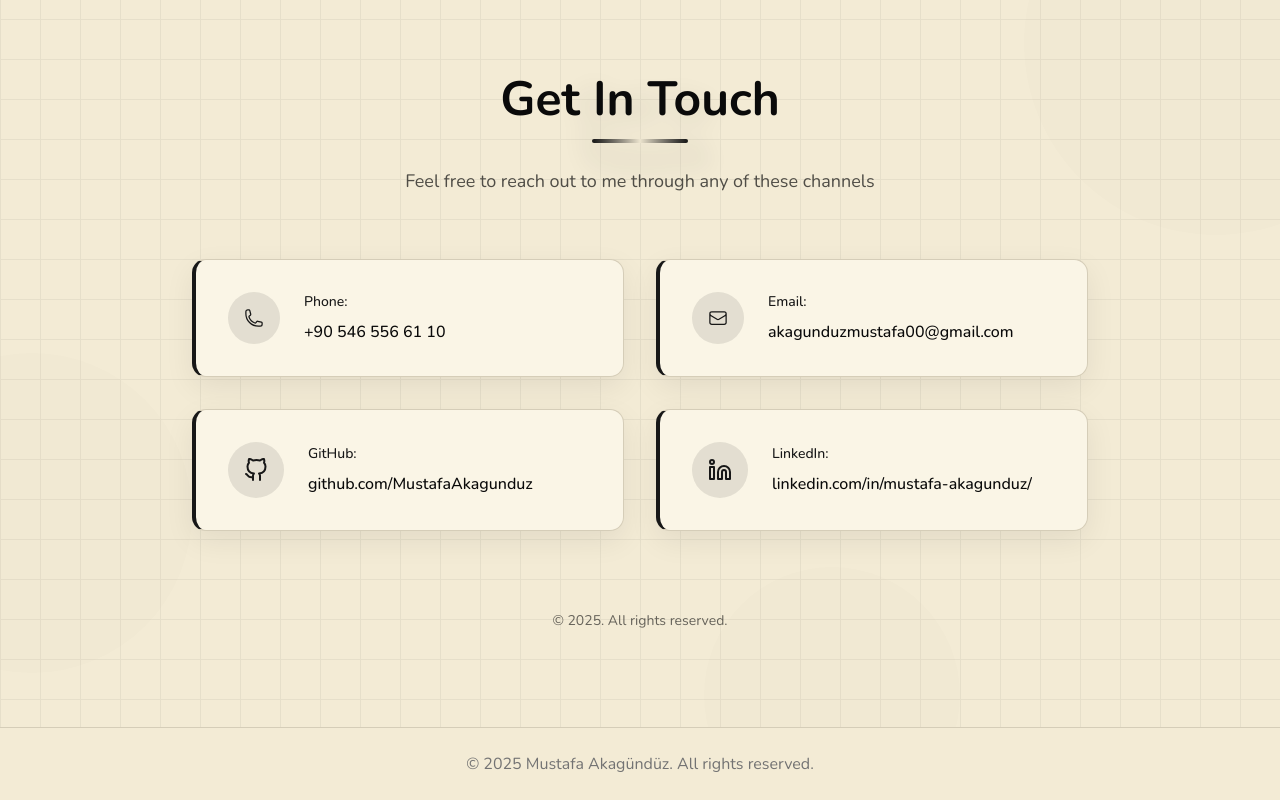
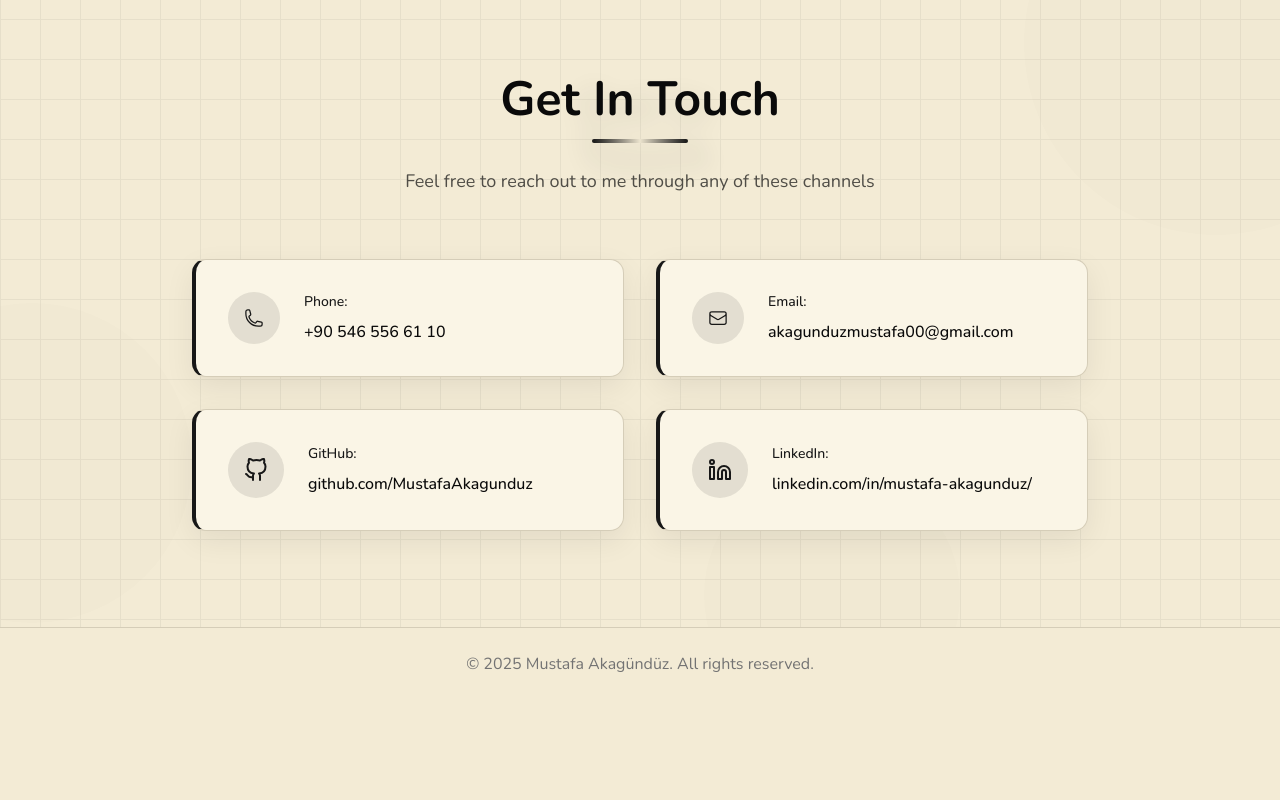
Before and after one commit to mustafaakagunduz/my-portfolio, a Next.js app: page / in a window 1280 px wide. Shown: the part 4337-5137 px from the top of the page. After the commit the page ends 5037 px from the top, so only its background shows below. Built offline with nearby package versions, Linux system fonts and the light colour scheme.

Commit message:
minor fix

```diff
--- a/src/app/components/Contact.tsx
+++ b/src/app/components/Contact.tsx
@@ -268,11 +268,7 @@ export function Contact() {
                 </div>
 
                 {/* Footer section */}
-                <div className="mt-20 text-center">
-                    <p className="text-sm text-foreground/60">
-                        {translations["contact.footer"] || "© 2025. All rights reserved."}
-                    </p>
-                </div>
+
             </div>
         </section>
     );
--- a/src/app/utils/translations.ts
+++ b/src/app/utils/translations.ts
@@ -30,6 +30,7 @@ export const translations = {
         "contact.github": "GitHub:",
         "contact.linkedin": "LinkedIn:",
         "contact.phone": "Phone:",
+        "contact.subtitle" : "Feel free to reach out to me through any of these channels",
 
         "footer.rights": "All rights reserved."
     },
@@ -64,6 +65,7 @@ export const translations = {
         "contact.github": "GitHub:",
         "contact.linkedin": "LinkedIn:",
         "contact.phone": "Telefon:",
+        "contact.subtitle" : "Bu kanallardan herhangi biri aracılığıyla bana ulaşabilirsiniz",
 
         "footer.rights": "Tüm hakları saklıdır."
     }
```
